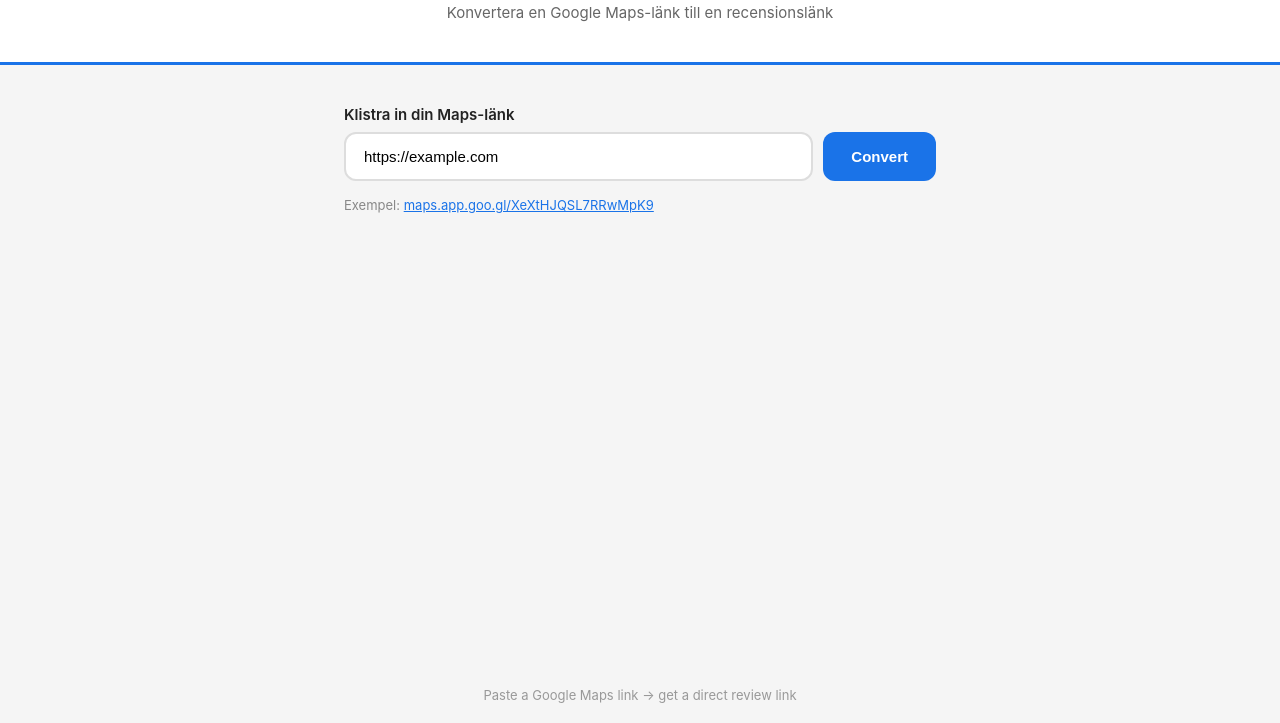
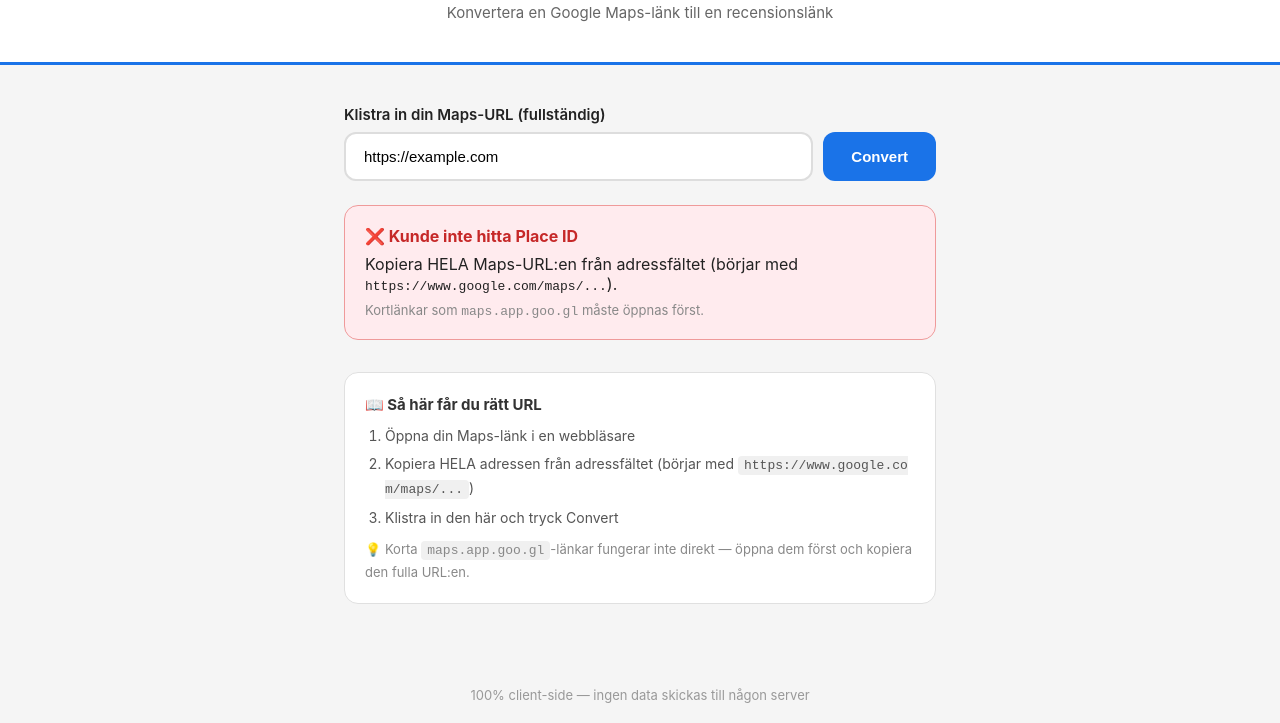
Before and after one commit to kaktusplanta77/review-link, a website: page index.html in a window 1280 px wide. Both pictures are taken after typing "https://example.com" into the empty fields and a click on the button "Convert". Shown: the part 77-800 px from the top of the page. Drawn offline with Linux system fonts and the light colour scheme; no server answers.

Commit message:
feat: 100% client-side, no API needed

```diff
--- a/index.html
+++ b/index.html
@@ -32,7 +32,6 @@
       transition: background 0.2s; white-space: nowrap;
     }
     .input-row button:hover { background: #1557b0; }
-    .input-row button:disabled { opacity: 0.5; cursor: not-allowed; }
     .result {
       margin-top: 24px; padding: 20px; border-radius: 14px;
       display: none;
@@ -55,20 +54,18 @@
     }
     .copy-btn:hover { background: #1a73e8; color: #fff; }
     .copy-btn.copied { background: #2e7d32; border-color: #2e7d32; color: #fff; }
-    .example {
-      margin-top: 16px; font-size: 13px; color: #888;
+    .guide {
+      margin-top: 32px; padding: 20px; background: #fff; border-radius: 14px;
+      border: 1px solid #e0e0e0; font-size: 14px; line-height: 1.6;
     }
-    .example a { color: #1a73e8; cursor: pointer; text-decoration: underline; }
-    footer {
-      text-align: center; padding: 20px; font-size: 13px; color: #999;
+    .guide h3 { font-size: 15px; margin-bottom: 8px; color: #333; }
+    .guide ol { padding-left: 20px; color: #555; }
+    .guide ol li { margin-bottom: 6px; }
+    .guide code {
+      background: #f0f0f0; padding: 2px 6px; border-radius: 4px;
+      font-size: 13px; word-break: break-all;
     }
-    .spinner {
-      display: inline-block; width: 16px; height: 16px;
-      border: 2px solid rgba(255,255,255,0.3); border-top-color: #fff;
-      border-radius: 50%; animation: spin 0.6s linear infinite;
-      vertical-align: middle; margin-right: 6px;
-    }
-    @keyframes spin { to { transform: rotate(360deg); } }
+    footer { text-align: center; padding: 20px; font-size: 13px; color: #999; }
   </style>
 </head>
 <body>
@@ -77,21 +74,31 @@
   <p>Konvertera en Google Maps-länk till en recensionslänk</p>
 </header>
 <div class="container">
-  <label for="urlInput">Klistra in din Maps-länk</label>
+  <label for="urlInput">Klistra in din Maps-URL (fullständig)</label>
   <div class="input-row">
-    <input id="urlInput" type="url" placeholder="https://maps.app.goo.gl/... eller full Maps-URL" autofocus>
+    <input id="urlInput" type="url" placeholder="https://www.google.com/maps/place/..." autofocus>
     <button id="convertBtn" onclick="convert()">Convert</button>
   </div>
-  <p class="example">Exempel: <a onclick="useExample()">maps.app.goo.gl/XeXtHJQSL7RRwMpK9</a></p>
 
   <div id="result" class="result"></div>
+
+  <div class="guide">
+    <h3>📖 Så här får du rätt URL</h3>
+    <ol>
+      <li>Öppna din Maps-länk i en webbläsare</li>
+      <li>Kopiera HELA adressen från adressfältet (börjar med <code>https://www.google.com/maps/...</code>)</li>
+      <li>Klistra in den här och tryck Convert</li>
+    </ol>
+    <p style="margin-top:10px;color:#888;font-size:13px;">
+      💡 Korta <code>maps.app.goo.gl</code>-länkar fungerar inte direkt — öppna dem först och kopiera den fulla URL:en.
+    </p>
   </div>
-<footer>Paste a Google Maps link → get a direct review link</footer>
+</div>
+<footer>100% client-side — ingen data skickas till någon server</footer>
 
 <script>
-async function convert() {
+function convert() {
   const input = document.getElementById('urlInput');
-  const btn = document.getElementById('convertBtn');
   const result = document.getElementById('result');
   const url = input.value.trim();
 
@@ -101,58 +108,52 @@
     return;
   }
 
-  btn.disabled = true;
-  btn.innerHTML = '<span class="spinner"></span> Konverterar...';
-  result.className = 'result';
-  result.style.display = 'none';
+  let placeId = null;
 
-  try {
-    const res = await fetch('/api/convert?url=' + encodeURIComponent(url));
-    const data = await res.json();
+  // Pattern 1: !1s{PLACE_ID}! (in URL data parameter)
+  const match1 = url.match(/!1s([A-Za-z0-9_\-]+)!/);
+  if (match1?.[1]) placeId = match1[1];
 
-    if (data.success && data.reviewUrl) {
+  // Pattern 2: placeid={PLACE_ID} (URL parameter)
+  if (!placeId) {
+    const match2 = url.match(/[?&]placeid=([A-Za-z0-9_\-]+)/);
+    if (match2?.[1]) placeId = match2[1];
+  }
+
+  // Pattern 3: 1s{PLACE_ID}:0x...
+  if (!placeId) {
+    const match3 = url.match(/1s([A-Za-z0-9_\-]+):0x/);
+    if (match3?.[1]) placeId = match3[1];
+  }
+
+  if (placeId) {
+    const reviewUrl = `https://search.google.com/local/writereview?placeid=${placeId}`;
     result.className = 'result success';
     result.innerHTML = `
       <h3>✅ Redo!</h3>
       <div class="field">
         <label>Recensionslänk</label>
-          <div class="value" id="reviewUrl">${data.reviewUrl}</div>
+        <div class="value" id="reviewUrl">${reviewUrl}</div>
       </div>
       <button class="copy-btn" onclick="copyUrl()">📋 Kopiera</button>
       <div class="field">
         <label>Place ID</label>
-          <div class="value">${data.placeId || data.cid || '-'}</div>
-        </div>
-        <div class="field">
-          <label>Resolved URL</label>
-          <div class="value">${data.resolvedUrl}</div>
+        <div class="value">${placeId}</div>
       </div>
     `;
   } else {
     result.className = 'result error';
     result.innerHTML = `
       <h3>❌ Kunde inte hitta Place ID</h3>
-        <p>${data.error || 'Okänt fel'}</p>
-        ${data.resolvedUrl ? `<div class="field"><label>Resolved URL</label><div class="value">${data.resolvedUrl}</div></div>` : ''}
-        <p style="margin-top:10px;font-size:13px;color:#888;">Tips: Öppna Maps-länken i en webbläsare och kopiera hela adressen från adressfältet.</p>
+      <p>Kopiera HELA Maps-URL:en från adressfältet (börjar med <code>https://www.google.com/maps/...</code>).</p>
+      <p style="margin-top:8px;font-size:13px;color:#888;">Kortlänkar som <code>maps.app.goo.gl</code> måste öppnas först.</p>
     `;
   }
-  } catch (err) {
-    result.className = 'result error';
-    result.innerHTML = '<h3>❌ Nätverksfel</h3><p>Kunde inte nå servern. Försök igen.</p>';
-  } finally {
-    btn.disabled = false;
-    btn.innerHTML = 'Convert';
-  }
-}
-
-function useExample() {
-  document.getElementById('urlInput').value = 'https://maps.app.goo.gl/XeXtHJQSL7RRwMpK9';
-  convert();
 }
 
 function copyUrl() {
   const el = document.getElementById('reviewUrl');
+  if (!el) return;
   navigator.clipboard.writeText(el.textContent).then(() => {
     const btn = document.querySelector('.copy-btn');
     btn.textContent = '✅ Kopierad!';
```
Lines whose indentation alone changed are shown as unchanged.
